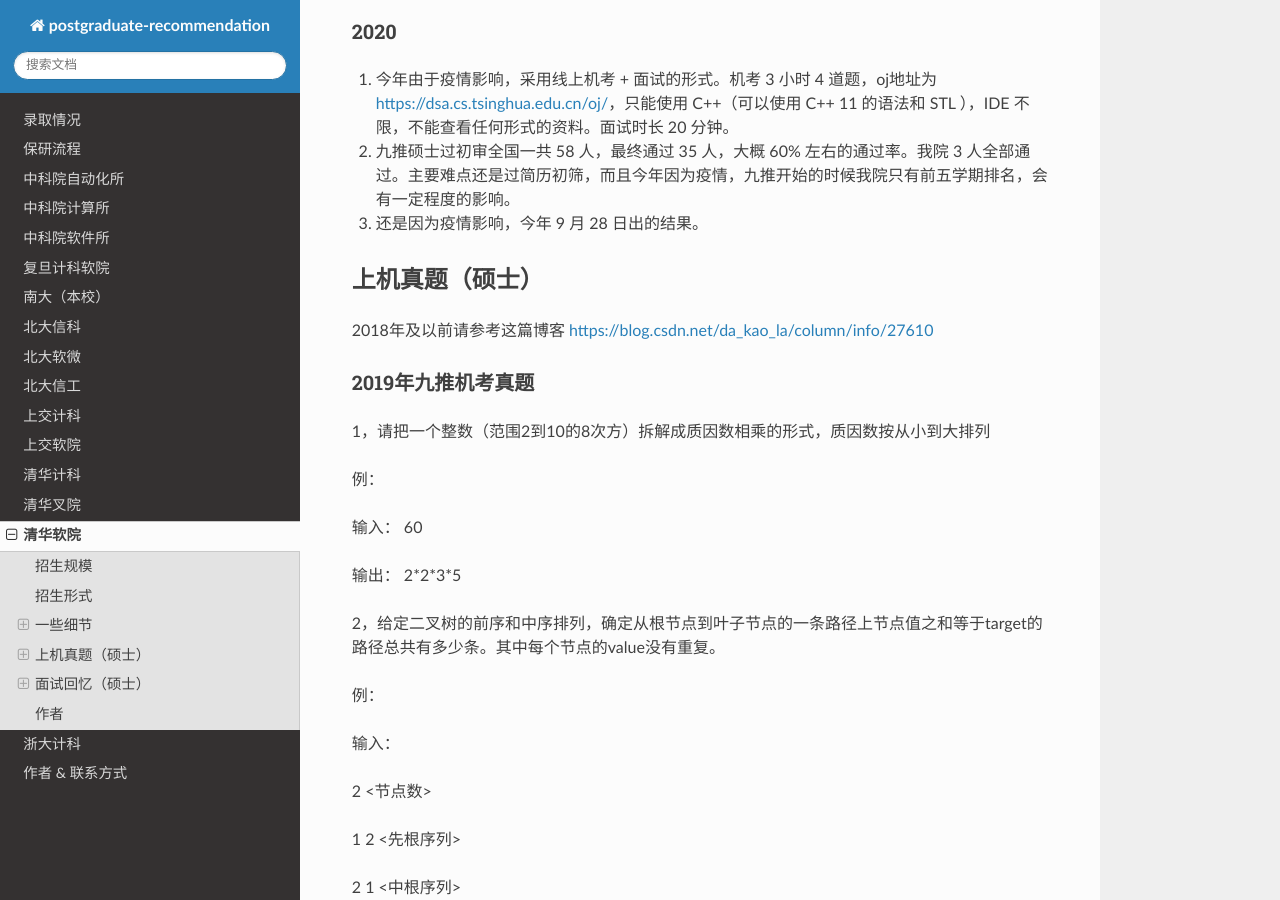
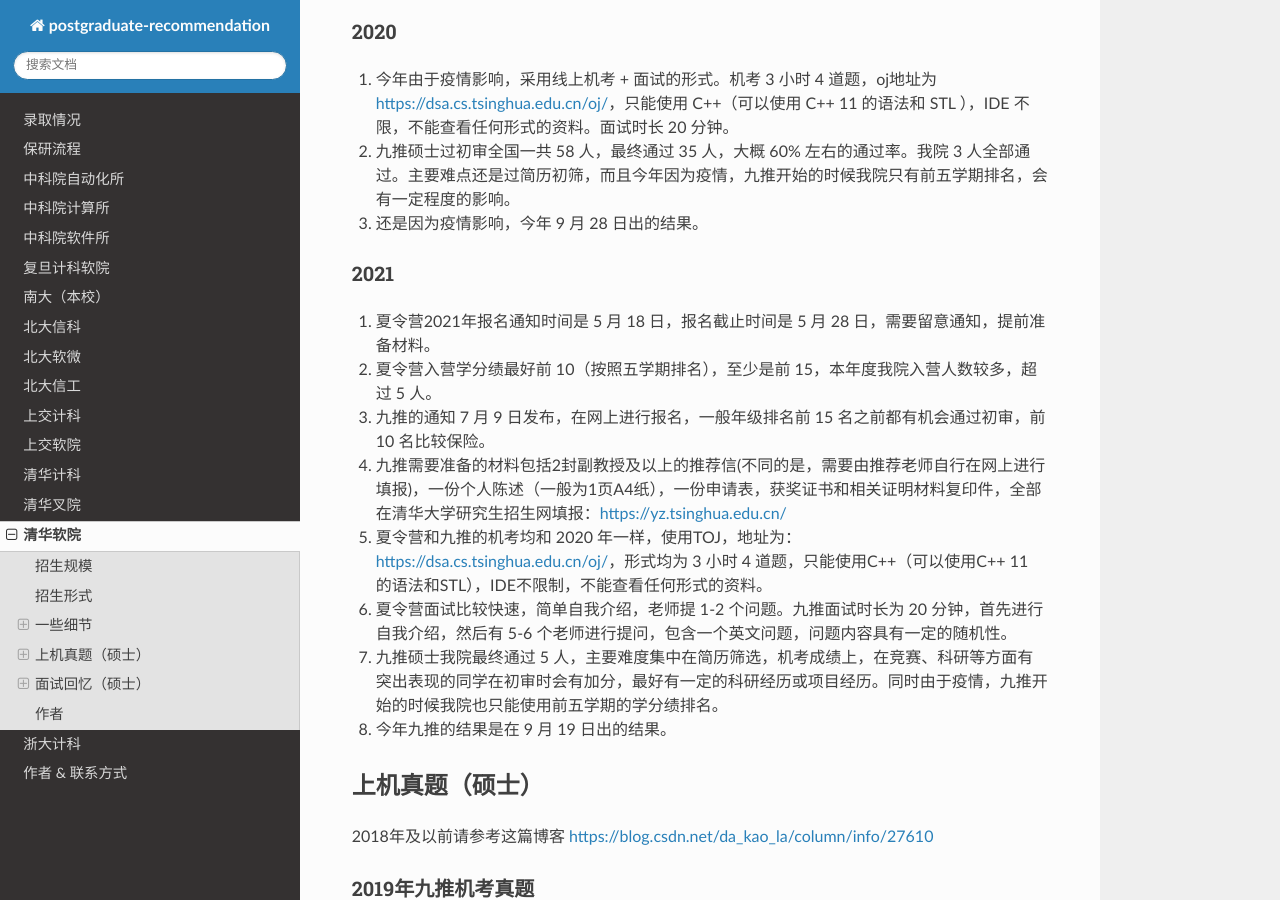
Before and after one commit to NJU-SE-15-share-review/postgraduate-recommendation, a Sphinx documentation site: the page built from source/schools/thu/ss.rst, in a window 1280 px wide and 900 px high, scrolled down 1337 px. Built offline with Sphinx 7.4.7 and the Read the Docs theme 2.0.0, drawn with Linux system fonts in a browser that asks for light colours.

Commit message:
[2021_thu_ss] update info (#23)

```diff
--- a/source/schools/thu/ss.rst
+++ b/source/schools/thu/ss.rst
@@ -49,6 +49,24 @@ http://www.thss.tsinghua.edu.cn/
 2. 九推硕士过初审全国一共 58 人，最终通过 35 人，大概 60% 左右的通过率。我院 3 人全部通过。主要难点还是过简历初筛，而且今年因为疫情，九推开始的时候我院只有前五学期排名，会有一定程度的影响。
 
 3. 还是因为疫情影响，今年 9 月 28 日出的结果。
+
+2021
+>>>>>>>>>>>>>>>>>>>>>>>>>>>>>>>>>>>>>>
+1. 夏令营2021年报名通知时间是 5 月 18 日，报名截止时间是 5 月 28 日，需要留意通知，提前准备材料。
+
+2. 夏令营入营学分绩最好前 10（按照五学期排名），至少是前 15，本年度我院入营人数较多，超过 5 人。
+
+3. 九推的通知 7 月 9 日发布，在网上进行报名，一般年级排名前 15 名之前都有机会通过初审，前 10 名比较保险。
+
+4. 九推需要准备的材料包括2封副教授及以上的推荐信(不同的是，需要由推荐老师自行在网上进行填报)，一份个人陈述（一般为1页A4纸），一份申请表，获奖证书和相关证明材料复印件，全部在清华大学研究生招生网填报：https://yz.tsinghua.edu.cn/
+
+5. 夏令营和九推的机考均和 2020 年一样，使用TOJ，地址为：https://dsa.cs.tsinghua.edu.cn/oj/，形式均为 3 小时 4 道题，只能使用C++（可以使用C++ 11 的语法和STL），IDE不限制，不能查看任何形式的资料。
+
+6. 夏令营面试比较快速，简单自我介绍，老师提 1-2 个问题。九推面试时长为 20 分钟，首先进行自我介绍，然后有 5-6 个老师进行提问，包含一个英文问题，问题内容具有一定的随机性。
+
+7. 九推硕士我院最终通过 5 人，主要难度集中在简历筛选，机考成绩上，在竞赛、科研等方面有突出表现的同学在初审时会有加分，最好有一定的科研经历或项目经历。同时由于疫情，九推开始的时候我院也只能使用前五学期的学分绩排名。
+
+8. 今年九推的结果是在 9 月 19 日出的结果。
 
 上机真题（硕士）
 --------------------------------------
```
Also changed, not shown: other parts of source/schools/thu/ss.rst (+1 -1 lines), source/authors.rst (+7 -0 lines).
